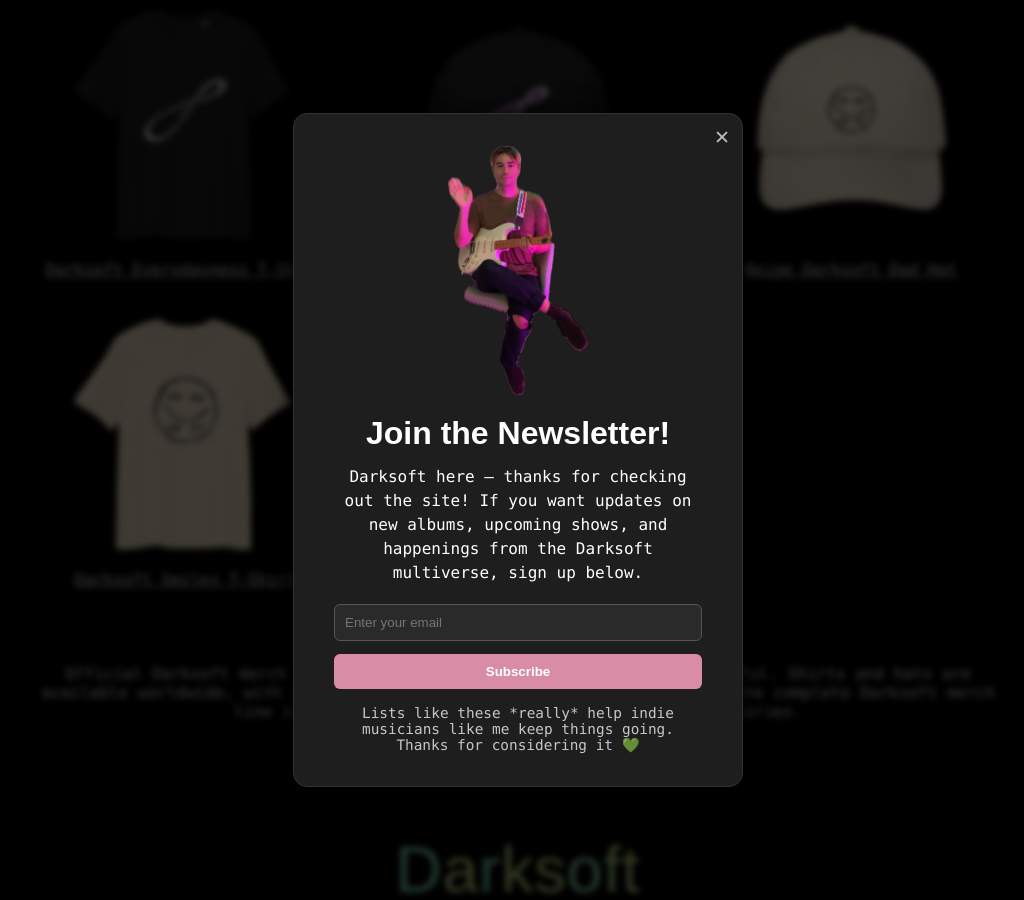
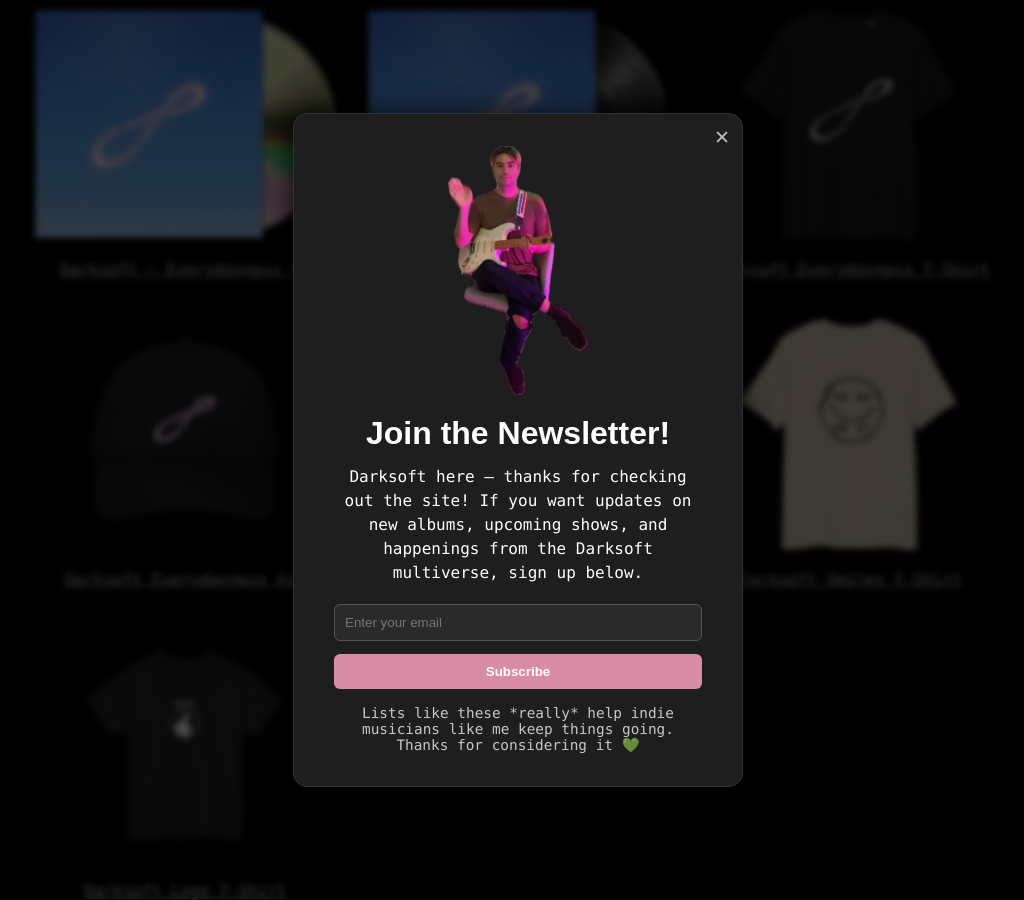
Before and after one commit to darks0ft/website, a Jekyll site: the page built from merch.html, in a window 1280 px wide and 900 px high, scrolled down 438 px. Shown: the whole window, without its empty margins (122-1146 px from the left). Built offline with Jekyll 4.4.1, drawn with Linux system fonts in a browser that asks for light colours; some web fonts are replaced.

Commit message:
Add Everydayness CD and Vinyl merch sections
Added sections for Everydayness CD and Vinyl with images and links.

```diff
--- a/merch.html
+++ b/merch.html
@@ -60,6 +60,34 @@
 <p>Shop official Darksoft merch: T-shirts, hats, and exclusive apparel. All items ship worldwide and support the project directly.</p>
 
 <div class="merch-gallery">
+
+  <!-- Everydayness CD -->
+<div>
+  <a href="https://elasticstage.com/darksoft/releases/everydayness-album" target="_blank" rel="noopener">
+    <picture>
+      <img src="/assets/Everydayness-CD-Darksoft-Mockup.png" alt="Darksoft Everydayness CD">
+    </picture>
+  </a>
+  <p class="merch-description">
+    <a href="https://elasticstage.com/darksoft/releases/everydayness-album" target="_blank" rel="noopener">
+      Darksoft — Everydayness CD
+    </a>
+  </p>
+</div>
+
+<!-- Everydayness Vinyl -->
+<div>
+  <a href="https://elasticstage.com/darksoft/releases/everydayness-album" target="_blank" rel="noopener">
+    <picture>
+      <img src="/assets/Everydayness-Vinyl-Darksoft-Mockup.png" alt="Darksoft Everydayness Vinyl">
+    </picture>
+  </a>
+  <p class="merch-description">
+    <a href="https://elasticstage.com/darksoft/releases/everydayness-album" target="_blank" rel="noopener">
+      Darksoft — Everydayness Vinyl
+    </a>
+  </p>
+</div>
 
   <!-- Everydayness T-Shirt (NEW) -->
   <div>
```
